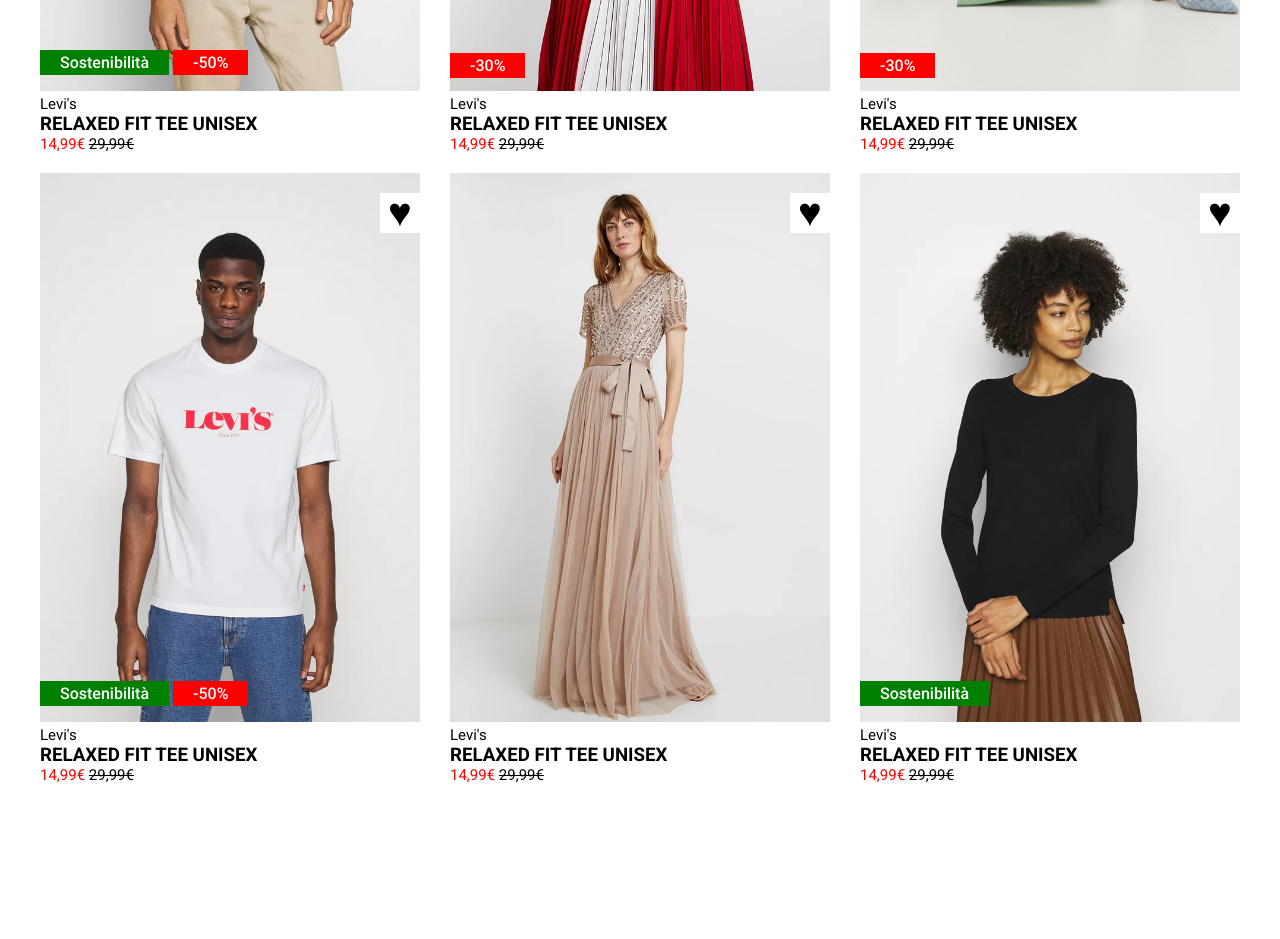
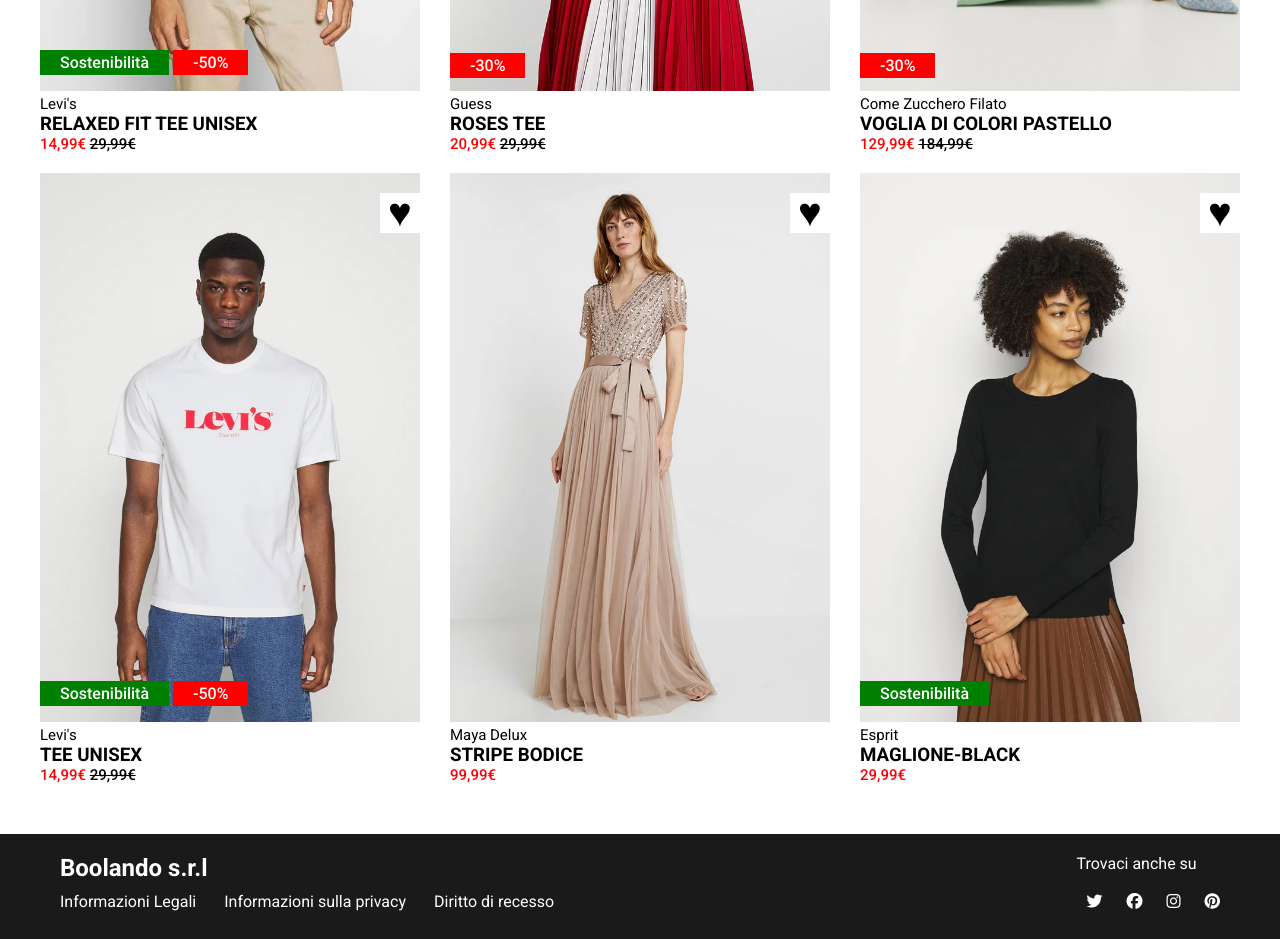
Before and after one commit to francescogentile25/html-css-boolando, a plain HTML site: page index.html in a window 1280 px wide. Shown: the part 560-1499 px from the top of the page. Before the commit the page ends 1394 px from the top, so only its background shows below. Drawn offline with Linux system fonts and the light colour scheme.

Commit message:
FEAT footer STYLE footer added

```diff
--- a/css/style.css
+++ b/css/style.css
@@ -112,11 +112,41 @@ header{
     font-size: 15px;
 }
 .price{
+    font-weight: 500;
     color: red;
     font-size: 15px;
 }
 .discount-price{
     color: black;
     text-decoration: line-through;
+}
+footer{
+    background-color:#1A1A1A ;
+}
+.footer-container{
+    max-width: 1200px;
+    margin: 0 auto;
+    padding: 20px;
+    color: #fff;
+    display: flex;
+    justify-content: space-between;
+}
 
+
+.info>p{
+    padding-bottom: 10px;
+    font-weight: bold;
+    font-size: 24px;
 }
+
+.info> a{
+    padding: 10px;
+    margin:2px;
+}
+.info >a:nth-child(2){
+    padding-left:0;
+    margin-left: 0;
+}
+.icon >p{
+    padding-bottom: 10px;
+}
--- a/index.html
+++ b/index.html
@@ -64,9 +64,9 @@
                             </div>
                         </div>
                         <div class="description-product">
-                            <p class="brend">Levi's</p>
-                            <h3>RELAXED FIT TEE UNISEX</h3>
-                            <p class="price">14,99€ <span class="discount-price"> 29,99€</span></p>
+                            <p class="brend">Guess</p>
+                            <h3>ROSES TEE</h3>
+                            <p class="price">20,99€ <span class="discount-price"> 29,99€</span></p>
                         </div>
                     </div>
                 </div>
@@ -80,9 +80,9 @@
                             </div>
                         </div>
                         <div class="description-product">
-                            <p class="brend">Levi's</p>
-                            <h3>RELAXED FIT TEE UNISEX</h3>
-                            <p class="price">14,99€ <span class="discount-price"> 29,99€</span></p>
+                            <p class="brend">Come Zucchero Filato</p>
+                            <h3>VOGLIA DI COLORI PASTELLO</h3>
+                            <p class="price">129,99€ <span class="discount-price"> 184,99€</span></p>
                         </div>
                     </div>
                 </div>
@@ -98,7 +98,7 @@
                         </div>
                         <div class="description-product">
                             <p class="brend">Levi's</p>
-                            <h3>RELAXED FIT TEE UNISEX</h3>
+                            <h3>TEE UNISEX</h3>
                             <p class="price">14,99€ <span class="discount-price"> 29,99€</span></p>
                         </div>
                     </div>
@@ -110,9 +110,9 @@
                             <img src="./img/5.webp" alt="">
                         </div>
                         <div class="description-product">
-                            <p class="brend">Levi's</p>
-                            <h3>RELAXED FIT TEE UNISEX</h3>
-                            <p class="price">14,99€ <span class="discount-price"> 29,99€</span></p>
+                            <p class="brend">Maya Delux</p>
+                            <h3>STRIPE BODICE</h3>
+                            <p class="price">99,99€</p>
                         </div>
                     </div>
                 </div>
@@ -126,9 +126,9 @@
                             </div>
                         </div>
                         <div class="description-product">
-                            <p class="brend">Levi's</p>
-                            <h3>RELAXED FIT TEE UNISEX</h3>
-                            <p class="price">14,99€ <span class="discount-price"> 29,99€</span></p>
+                            <p class="brend">Esprit</p>
+                            <h3>MAGLIONE-BLACK</h3>
+                            <p class="price">29,99€</p>
                         </div>
                     </div>
                 </div>
@@ -136,5 +136,22 @@
             </div>
         </div>
     </main>
+    <footer>
+        <div class="footer-container">
+            <div class="info">
+                <p>Boolando s.r.l</p>
+                <a href="#">Informazioni Legali</a>
+                <a href="#"> Informazioni sulla privacy</a>
+                <a href="#">Diritto di recesso</a>
+            </div>
+            <div class="icon">
+                <p>Trovaci anche su</p>
+                <i class="fa-brands fa-twitter"></i>
+                <i class="fa-brands fa-facebook"></i>
+                <i class="fa-brands fa-instagram"></i>
+                <i class="fa-brands fa-pinterest"></i>
+            </div>
+        </div>
+    </footer>
 </body>
 </html>
```
